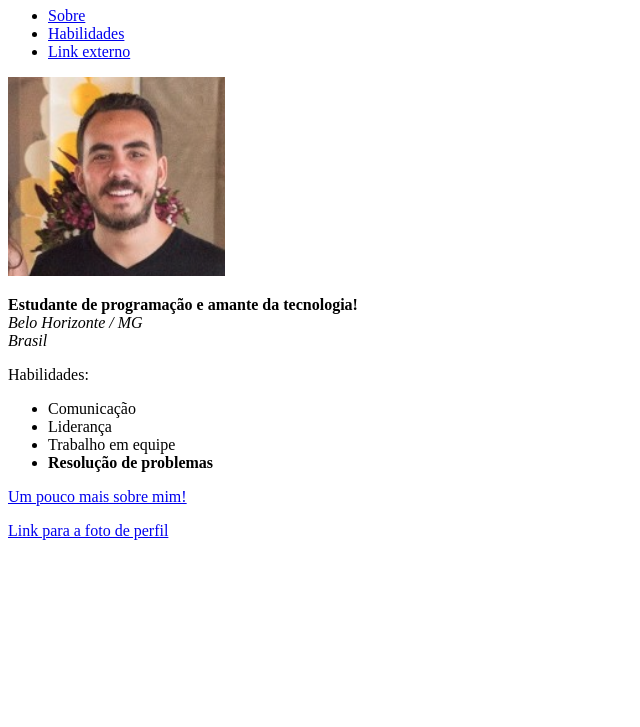
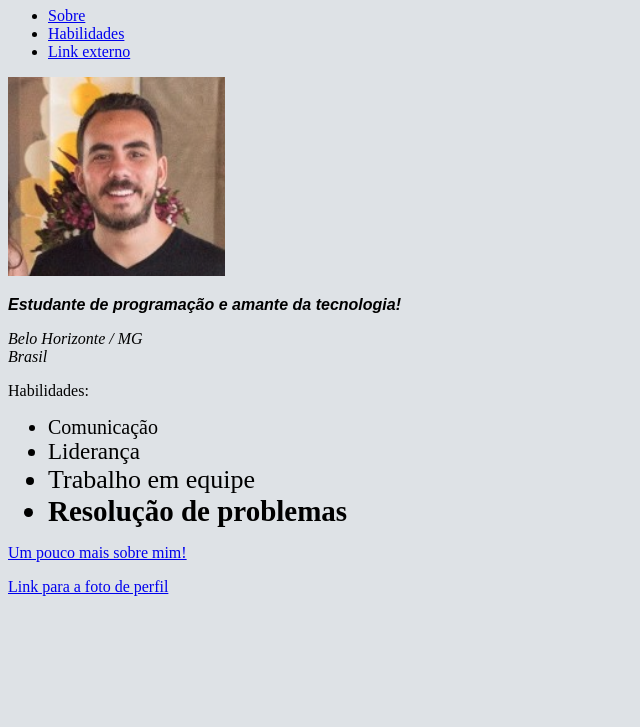
Before and after one commit to matheusbeaumord/Portfolio, a plain HTML site: page index.html in a window 1280 px wide. Shown: the part 73-800 px from the top of the page, without its empty margins (0-640 px from the left). Drawn offline with Linux system fonts and the light colour scheme.

Commit message:
Atualizações profile modulo 3.2

```diff
--- a/index.html
+++ b/index.html
@@ -4,6 +4,43 @@
     <meta charset="UTF-8">
     <meta name="Matheus Beaumord" content="width=device-width, initial-scale=1.0">
     <title>Document</title>
+    <style>
+        body {
+            background-color: #dee2e6;
+        }
+
+        h1 {
+            font-family: sans-serif, Arial, Helvetica;
+        }
+
+        .sobre {
+            font-family: sans-serif;
+            font-style: italic;
+        }
+
+        .nacionalidade {
+            font-style: italic;
+            font-weight: 60;
+        }
+
+        .habi_1{
+            font-size: 20px;
+        }
+
+        .habi_2{
+            font-size: 23px;
+        }
+
+        .habi_3{
+            font-size: 26px;
+        }
+
+        .habi_4{
+            font-size: 29px;
+            font-weight: bold;
+        }
+
+    </style>
 </head>
 <body>
     <h1>Matheus Santos Beaumord Azevedo</h1>
@@ -17,16 +54,16 @@
 
     <img id="foto" src="Perfil.png" alt="Foto de Perfil">
 
-    <p id="sobre"><strong > Estudante de programação e amante da tecnologia! </strong><br>
-        <i>Belo Horizonte / MG <br>
-        Brasil</i></p>
+    <p class="sobre" id="sobre"><strong > Estudante de programação e amante da tecnologia! </strong></p>
+        <p class="nacionalidade" >Belo Horizonte / MG <br>
+        Brasil</p>
 
         <p id="habilidades">Habilidades:</p>
         <ul>
-            <li>Comunicação</li>
-            <li>Liderança</li>
-            <li>Trabalho em equipe</li>
-            <li><strong>Resolução de problemas</strong></li>
+            <li class="habi_1">Comunicação</li>
+            <li class="habi_2">Liderança</li>
+            <li class="habi_3">Trabalho em equipe</li>
+            <li class="habi_4">Resolução de problemas</li>
         </ul>
 
     <p><a id="link" target="_blank" href="https://www.linkedin.com/in/matheus-beaumord/">  Um pouco mais sobre mim!</a></p>
```
